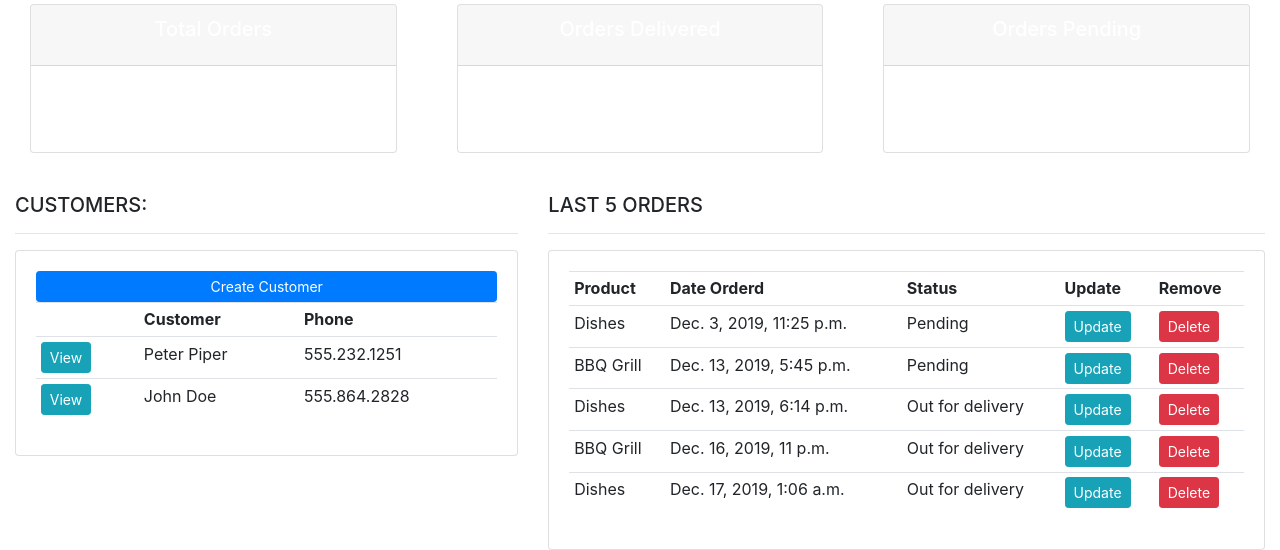
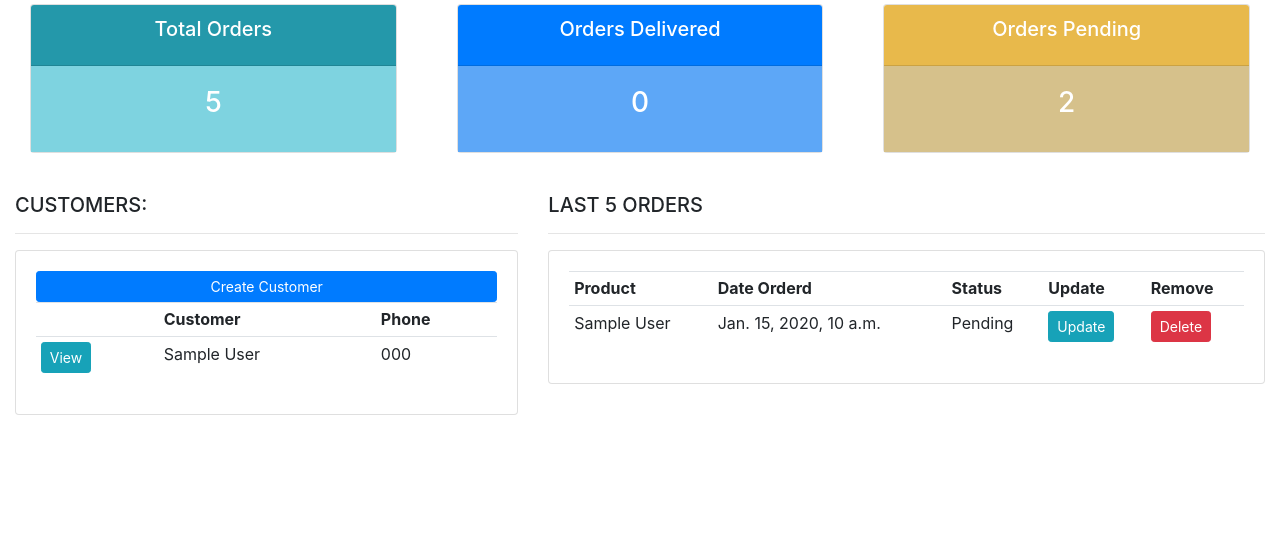
Before and after one commit to gurnitha/django-ytb-dennis-ivy-crm, a Django app: page / in a window 1280 px wide. Shown: the part 352-902 px from the top of the page. After the commit the page ends 767 px from the top, so only its background shows below. Run offline with Django 3.2, Linux system fonts and the light colour scheme; tables that the repository leaves empty hold one stand-in row (values such as "Sample post"); some libraries are stand-ins or nearby versions.

Commit message:
3.2 Retrieve and display customers and orders

```diff
--- a/apps/accounts/templates/accounts/dashboard.html
+++ b/apps/accounts/templates/accounts/dashboard.html
@@ -28,10 +28,10 @@
             <div class="col">
                 <div class="col-md">
                     <div class="card text-center text-white  mb-3" id="total-orders">
-                        <div class="card-header">
+                        <div class="card-header" style="background-color: #2498AA;">
                             <h5 class="card-title">Total Orders</h5>
                         </div>
-                        <div class="card-body">
+                        <div class="card-body"  style="background-color: #7ED3E0;">
                             <h3 class="card-title">5</h3>
                         </div>
                     </div>
@@ -40,10 +40,10 @@
             <div class="col">
                 <div class="col-md">
                     <div class="card text-center text-white  mb-3" id="orders-delivered">
-                        <div class="card-header">
+                        <div class="card-header" style="background-color: #007BFF;">
                             <h5 class="card-title">Orders Delivered</h5>
                         </div>
-                        <div class="card-body">
+                        <div class="card-body" style="background-color: #5DA7F7;">
                             <h3 class="card-title">0</h3>
                         </div>
                     </div>
@@ -52,10 +52,10 @@
             <div class="col">
                 <div class="col-md">
                     <div class="card text-center text-white  mb-3" id="orders-pending">
-                        <div class="card-header">
+                        <div class="card-header" style="background-color: #E8B94B;">
                             <h5 class="card-title">Orders Pending</h5>
                         </div>
-                        <div class="card-body">
+                        <div class="card-body" style="background-color: #D6C18B;">
                             <h3 class="card-title">2</h3>
                         </div>
                     </div>
@@ -64,6 +64,7 @@
         </div>
         <br>
         <div class="row">
+            <!-- ---------------- Customer ----------------- -->
             <div class="col-md-5">
                 <h5>CUSTOMERS:</h5>
                 <hr>
@@ -75,19 +76,19 @@
                             <th>Customer</th>
                             <th>Phone</th>
                         </tr>
+                        {% for customer in customers %}
                         <tr>
                             <td><a class="btn btn-sm btn-info" href="{% url 'accounts:customer_deatils' %}">View</a></td>
-                            <td>Peter Piper</td>
-                            <td>555.232.1251</td>
+                            <td>{{customer.name}}</td>
+                            <td>{{customer.phone}}</td>
                         </tr>
-                        <tr>
-                            <td><a class="btn btn-sm btn-info" href="{% url 'accounts:customer_deatils' %}">View</a></td>
-                            <td>John Doe</td>
-                            <td>555.864.2828</td>
-                        </tr>
+                        {% endfor %}
                     </table>
                 </div>
             </div>
+            <!-- ---------------- END Customer ------------- -->
+
+            <!-- ---------------- Order -------------------- -->
             <div class="col-md-7">
                 <h5>LAST 5 ORDERS</h5>
                 <hr>
@@ -100,44 +101,19 @@
                             <th>Update</th>
                             <th>Remove</th>
                         </tr>
+                        {% for order in orders %}
                         <tr>
-                            <td>Dishes</td>
-                            <td>Dec. 3, 2019, 11:25 p.m.</td>
-                            <td>Pending</td>
+                            <td>{{order.customer}}</td>
+                            <td>{{order.date_created}}</td>
+                            <td>{{order.status}}</td>
                             <td><a class="btn btn-sm btn-info" href="/update_order/3/">Update</a></td>
                             <td><a class="btn btn-sm btn-danger" href="/delete_order/3/">Delete</a></td>
                         </tr>
-                        <tr>
-                            <td>BBQ Grill</td>
-                            <td>Dec. 13, 2019, 5:45 p.m.</td>
-                            <td>Pending</td>
-                            <td><a class="btn btn-sm btn-info" href="/update_order/11/">Update</a></td>
-                            <td><a class="btn btn-sm btn-danger" href="/delete_order/11/">Delete</a></td>
-                        </tr>
-                        <tr>
-                            <td>Dishes</td>
-                            <td>Dec. 13, 2019, 6:14 p.m.</td>
-                            <td>Out for delivery</td>
-                            <td><a class="btn btn-sm btn-info" href="/update_order/14/">Update</a></td>
-                            <td><a class="btn btn-sm btn-danger" href="/delete_order/14/">Delete</a></td>
-                        </tr>
-                        <tr>
-                            <td>BBQ Grill</td>
-                            <td>Dec. 16, 2019, 11 p.m.</td>
-                            <td>Out for delivery</td>
-                            <td><a class="btn btn-sm btn-info" href="/update_order/15/">Update</a></td>
-                            <td><a class="btn btn-sm btn-danger" href="/delete_order/15/">Delete</a></td>
-                        </tr>
-                        <tr>
-                            <td>Dishes</td>
-                            <td>Dec. 17, 2019, 1:06 a.m.</td>
-                            <td>Out for delivery</td>
-                            <td><a class="btn btn-sm btn-info" href="/update_order/16/">Update</a></td>
-                            <td><a class="btn btn-sm btn-danger" href="/delete_order/16/">Delete</a></td>
-                        </tr>
+                        {% endfor %}
                     </table>
                 </div>
             </div>
+            <!-- ---------------- END Order ---------------- -->
         </div>
     </div>
 {% endblock content %}
--- a/apps/accounts/views.py
+++ b/apps/accounts/views.py
@@ -4,12 +4,19 @@
 from django.shortcuts import render
 
 # Locals
-from apps.accounts.models import Product
+from apps.accounts.models import Product, Order, Customer
 
 # Create your views here.
 
 def home(request):
-	return render(request, 'accounts/dashboard.html')
+	orders = Order.objects.all()
+	customers = Customer.objects.all()
+	context = {
+		'orders':orders,
+		'customers':customers,
+	}
+	return render(request, 'accounts/dashboard.html', context)
+
 
 def products(request):
 	products = Product.objects.all()
@@ -18,11 +25,14 @@ def products(request):
 	}
 	return render(request, 'accounts/products.html', context)
 
+
 def customer(request):
 	return render(request, 'accounts/customer.html')
+
 
 def customer_deatils(request):
 	return render(request, 'accounts/customer_details.html')
 
+
 def order_update(request):
 	return render(request, 'accounts/order_update.html')
```
Also changed, not shown: README.md.
